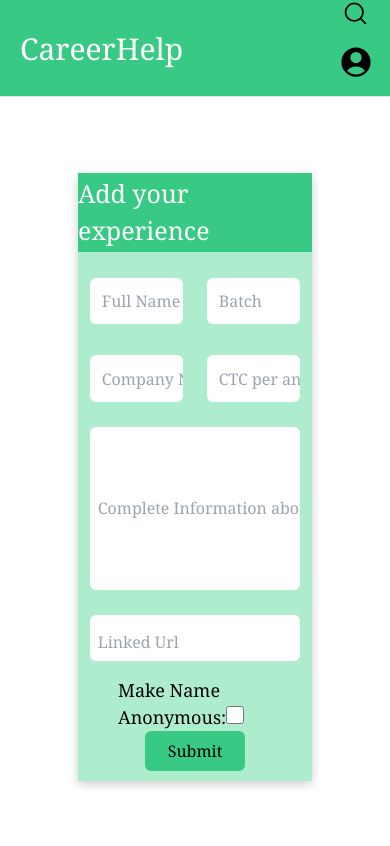
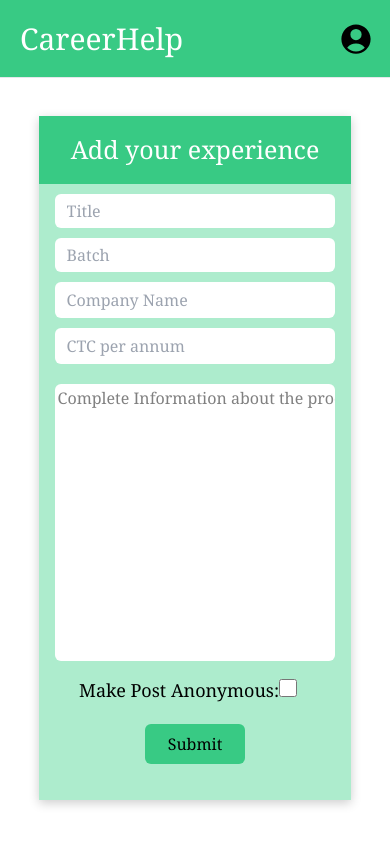
Before and after one commit to vandan2410/careerhelp, a React (Create React App) app: page /addpost in a window 390 px wide. Shown: the top 846 px of the page. Built offline with nearby package versions, Linux system fonts and the light colour scheme; a web font is replaced by a local one.

Commit message:
Add Experience my profile , edit profile added

```diff
--- a/src/App.js
+++ b/src/App.js
@@ -4,15 +4,16 @@ import NotFound from "./pages/NotFound";
 import Landing from "./pages/Landing";
 import Home from "./pages/Home";
 import AddPost from "./pages/AddPost";
+import MyProfile from "./pages/MyProfile";
 function App() {
   return (
-    <div className="App">
+    <div className="App font-serif ">
       <BrowserRouter>
         <Routes>
           <Route index element={<Landing />} />
           <Route path="/login" element={<Landing />}></Route>
           <Route path="/home" element={<Home />}></Route>
-
+          <Route path="/profile" element={<MyProfile/>}></Route>
           <Route path="/addpost" element={<AddPost/>}></Route>
           <Route path="*" element={<NotFound />} />
         </Routes>
--- /dev/null
+++ b/src/Components/EditProfile.js
@@ -0,0 +1,95 @@
+import { useState } from "react";
+
+function EditProfile({ change }) {
+  const [editUser, setEditUser] = useState({
+    username: "",
+    email: "",
+    linkedin: "",
+    github: "",
+    bbio: "",
+  });
+  const handleInputChange = (e) => {
+    const { name, value } = e.target;
+    setEditUser({
+      ...editUser,
+      [name]: value,
+    });
+  };
+
+  const handleSubmit = (e) => {
+    e.preventDefault();
+    window.location.reload();
+    console.log("The form was submitted: ", editUser);
+  };
+  return (
+    <div className="  rounded-md h-full w-[60%] bg-[#38ca84] my-[30px] flex justify-center items-center flex-col   ">
+      <p className="text-[25px] text-white text-center h-[50px] flex justify-center items=center ">Edit Details</p>
+      <div className="bg-[#adeccd] w-full p-[20px] flex justify-center items-center rounded-md ">
+        <form
+          onSubmit={handleSubmit}
+          className="flex flex-col w-full h-full   "
+        >
+          <div className="flex flex-col w-full justify-around items-center h-full ">
+            <input
+              type="text"
+              name="username"
+              placeholder="Username"
+              value={editUser.username}
+              onChange={handleInputChange}
+              required
+              className="h-[35px] border-[1px] border-solid  w-4/5 flex justify-center pl-[10px]  rounded-md p-3 mb-[25px] "
+            />
+
+            <input
+              type="text"
+              name="email"
+              placeholder="Email"
+              value={editUser.email}
+              onChange={handleInputChange}
+              required
+              className="h-[35px] border-[1px] border-solid  w-4/5 flex justify-center pl-[10px]  rounded-md p-3 mb-[25px] "
+            />
+
+            <input
+              type="text"
+              name="linkedin"
+              placeholder="Linkedin URL"
+              value={editUser.linkedin}
+              onChange={handleInputChange}
+              className="h-[35px] border-[1px] border-solid  w-4/5 flex justify-center pl-[10px]  rounded-md p-3 mb-[25px] "
+            />
+
+            <input
+              type="text"
+              name="github"
+              placeholder="Github URL"
+              value={editUser.github}
+              onChange={handleInputChange}
+              className="h-[35px] border-[1px] border-solid  w-4/5 flex justify-center pl-[10px]  rounded-md p-3 mb-[25px]"
+            />
+
+            <input
+              type="text"
+              name="Bio"
+              placeholder="Bio"
+              value={editUser.bio}
+              onChange={handleInputChange}
+              className="h-[90px] border-[1px] border-solid  w-4/5 flex justify-center rounded-md pl-[10px] mb-[25px] "
+            />
+          </div>
+
+          <div className="flex h-full w-full justify-center items-center ">
+            <button
+              className="h-[40px] w-[175px] bg-[#38ca84] rounded-md "
+              type="submit"
+            >
+              Confirm Changes
+            </button>
+          </div>
+          <div />
+        </form>
+      </div>
+    </div>
+  );
+}
+export default EditProfile;
--- a/src/Components/Form.js
+++ b/src/Components/Form.js
@@ -1,12 +1,12 @@
 import { useState } from "react";
 function Form() {
   const [formData, setFormData] = useState({
-        name: "",
+    title: "",
     batch: "",
     companyName: "",
     companyProcess: "",
     ctc: "",
-        linkedIn: "",
+
     isAnonymous: false,
   });
 
@@ -24,14 +24,14 @@ function Form() {
       setFormData({
         ...formData,
         isAnonymous: checked,
-            name: "Anonymous",
-            linkedIn: "", // Clears LinkedIn when anonymous
+
+         // Clears LinkedIn when anonymous
       });
     } else {
       setFormData({
         ...formData,
         isAnonymous: checked,
-            name:''
+
       });
     }
   };
@@ -41,29 +41,26 @@ function Form() {
     // Add your submission logic here
     console.log(formData); // Example: Log the form data
     setFormData({
-          name: "",
+      title: "",
       batch: "",
       companyName: "",
       companyProcess: "",
       ctc: "",
-        linkedIn: "",
+
       isAnonymous: false,
-        })
+    });
   };
-    return(
-        <form
-            className="h-full w-full bg-[#adeccd] pt-[10px] "
-            onSubmit={handleSubmit}
-          >
-            <div className="h-[15%] w-full flex justify-around items-center">
+  return (
+    <form className="h-full w-full bg-[#adeccd]  " onSubmit={handleSubmit}>
+      <div className="h-[15%] w-full flex md:flex-row flex-col justify-around items-center  ">
         <input
           type="text"
-                name="name"
-                placeholder="Full Name"
-                value={formData.name}
+          name="title"
+          placeholder="Title"
+          value={formData.title}
           onChange={handleChange}
-                disabled={formData.isAnonymous}
-                className=" w-2/5 h-3/5 rounded-[6px] pl-3"
+          required
+          className=" md:w-2/5 md:h-3/5 rounded-[6px] pl-3 w-[90%] h-2/5 m-[5px] mt-[10px] "
         />
 
         <input
@@ -72,18 +69,20 @@ function Form() {
           placeholder="Batch"
           value={formData.batch}
           onChange={handleChange}
-                className=" w-2/5 h-3/5 rounded-[6px] pl-3"
+          required
+          className=" md:w-2/5 md:h-3/5 rounded-[6px] pl-3 w-[90%] h-2/5 m-[5px] "
         />
       </div>
 
-            <div className="h-[15%] w-full flex justify-around items-center">
+      <div className="h-[15%] w-full flex md:flex-row flex-col justify-around items-center">
         <input
           type="text"
           name="companyName"
           placeholder="Company Name"
           value={formData.companyName}
           onChange={handleChange}
-                className="w-2/5 h-3/5 rounded-[6px] pl-3"
+          required
+          className="md:w-2/5 md:h-3/5 rounded-[6px] pl-3 w-[90%] h-2/5 m-[5px]"
         />
 
         <input
@@ -92,36 +91,28 @@ function Form() {
           placeholder="CTC per annum"
           value={formData.ctc}
           onChange={handleChange}
-                className="w-2/5 h-3/5 rounded-[6px] pl-3"
+          required
+          className="md:w-2/5 md:h-3/5 rounded-[6px] pl-3 w-[90%] h-2/5 m-[5px]"
         />
       </div>
 
-            <div className="h-[35%] w-full flex justify-center items-center ">
+      <div className="h-[50%] w-full flex justify-center items-center ">
         <input
           type="text"
           name="companyProcess"
           placeholder="Complete Information about the process in brief"
           value={formData.companyProcess}
           onChange={handleChange}
-                className=" rounded-[6px] resize-y w-[90%] h-[90%] text-top pl-2 "
+          required
+          className="rounded-[6px] resize-y w-[90%] h-[90%]  relative pl-2 text-gray-500 placeholder-top-left pt-2 "
         />
       </div>
 
-            <div className="h-[15%] w-full flex items-center justify-center ">
-              <input
-                type="text"
-                name="linkedIn"
-                placeholder="Linked Url"
-                value={formData.linkedIn}
-                onChange={handleChange}
-                disabled={formData.isAnonymous}
-                className=" rounded-[6px] resize-y w-[90%] h-3/5 text-left pl-2 pt-2 "
-              />
-            </div>
+
 
       <div className="h-1/10 flex justify-center items-center ">
         <label className="h-full w-full text-[18px] pl-[40px]">
-                Make Name Anonymous:
+          Make Post Anonymous:
           <input
             type="checkbox"
             name="isAnonymous"
@@ -134,13 +125,13 @@ function Form() {
 
       <div className="h-1/10 w-full flex justify-center items-center ">
         <button
-                className="bg-[#38ca84] h-[40px] w-[100px] rounded-md "
+          className="bg-[#38ca84] h-[40px] w-[100px] rounded-md m-[20px] md:m-0 "
           type="submit"
         >
           Submit
         </button>
       </div>
     </form>
-    )
+  );
 }
-export default Form
+export default Form;
--- a/src/Components/Menu.js
+++ b/src/Components/Menu.js
@@ -1,6 +1,6 @@
 import { useState } from "react";
-import axios from "axios";
-import { useNavigate } from "react-router-dom";
+
+
 function Menu(props) {
   const [isOpen, setIsOpen] = useState(true);
 
@@ -11,7 +11,7 @@ function Menu(props) {
   const closeDropdown = () => {
     setIsOpen(false);
   };
-  const navigate = useNavigate();
+
 
   return (
     <div className="dropdown min-h-full " onBlur={closeDropdown}>
--- a/src/Components/Navbar.js
+++ b/src/Components/Navbar.js
@@ -32,16 +32,16 @@ function Navbar(props) {
     }
   };
   return (
-    <div>
+    <div className="" >
       <nav className=" flex  border-b md:shadow-lg items-center relative bg-[#38ca84] font-serif  ">
         <div className="text-[30px]  md:py-0 py-4 text-white ml-[20px]">
-          CareerHelp
+          <a href="/home">CareerHelp</a>
         </div>
 
         <ul
           className={`md:px-2 ml-auto md:flex md:space-x-2  md:relative top-full left-0 right-0`}
         >
-          <div
+          {/* <div
             className="flex justify-center items-center  rounded-full "
             onClick={toggleSearch}
           >
@@ -78,7 +78,7 @@ function Navbar(props) {
                 className="md:h-[50%] h-[50%] rounded-md pl-[10px] md:w-[0px]"
               />
             </form>
-          </div>
+          </div> */}
           <li className="relative parent">
             <a
               href="/home"
@@ -110,8 +110,13 @@ function Navbar(props) {
                 <span>Hello , {userName}</span>
               </li>
               <li>
-                <a href="/addpost" className="flex px-4 py-3 hover:bg-gray-50">
+                <a href="/addpost" className="flex px-4 pt-3 hover:bg-gray-50">
                   Add Experience
+                </a>
+              </li>
+              <li>
+                <a href="/profile" className="flex px-4 py-3 hover:bg-gray-50">
+                  My Profile
                 </a>
               </li>
               <li>
--- a/src/index.css
+++ b/src/index.css
@@ -25,6 +25,14 @@ code {
     background-image: linear-gradient(to bottom, #37d689 0%, #37d689 30%, white 30%, white 100%);
   }
 }
+.placeholder-top-left::placeholder {
+  position: absolute;
+  top: 0;
+  left: 0;
+  color: gray; /* Adjust placeholder text color if needed */
+  margin: 3px;
+
+}
 /* @media only screen and (min-width: 768px){
   .parent:hover .child {
       opacity:1;
--- a/src/pages/AddPost.js
+++ b/src/pages/AddPost.js
@@ -1,17 +1,17 @@
 import Navbar from "../Components/Navbar";
 import Form from "../Components/Form";
 function AddPost() {
-
   return (
     <div className="h-screen w-full font-serif ">
       <Navbar />
       <div className="h-[90%] w-full flex flex-col justify-center items-center ">
-        <div className="shadow-[0_3px_10px_rgb(0,0,0,0.2)] h-4/5 w-3/5 flex flex-col justify-center items-center">
-          <p className="w-full text-[25px] flex justify-center items-center  h-[15%] bg-[#38ca84] text-white ">
+        <div className="shadow-[0_3px_10px_rgb(0,0,0,0.2)] md:h-4/5 md:w-3/5 w-4/5 h-[90%] flex flex-col justify-center items-center">
+          <p className="w-full text-[25px] flex justify-center items-center  md:h-[15%] h-[10%] bg-[#38ca84] text-white ">
             Add your experience
           </p>
-          <Form/>
-
+          <div className="md:h-[85%] w-full h-[90%]" >
+            <Form />
+          </div>
         </div>
       </div>
     </div>
--- /dev/null
+++ b/src/pages/MyProfile.js
@@ -0,0 +1,18 @@
+import Navbar from "../Components/Navbar"
+import Profile from "../Components/Profile"
+
+function MyProfile() {
+
+    return(
+        <div className="h-full w-full" >
+            <div className="navbar h-full w-full" >
+                <Navbar />
+            </div>
+            <div className="profile h-full w-full flex justify-center items-center " >
+                <Profile/>
+            </div>
+        </div>
+    )
+}
+
+export default MyProfile
```
Also changed, not shown: src/Components/Post.js (added, +47 -0 lines), src/Components/Profile.js (added, +63 -0 lines), src/pages/Home.js (+4 -20 lines), public/img/linkedin.png (added). Lines whose indentation alone changed are shown as unchanged.
